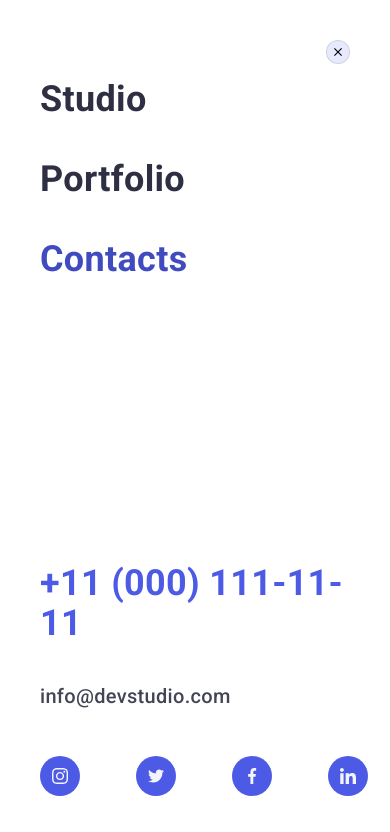
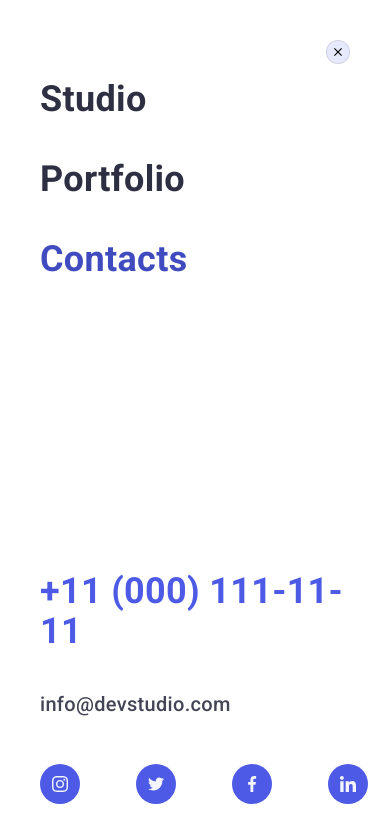
Before and after one commit to 8wondrs/goit-markup-hw-07, a plain HTML site: page index.html in a window 390 px wide. Both pictures are taken after a click on the button 359 px from the left and 35 px from the top of the page. Shown: the top 832 px of the page. Drawn offline with nearby package versions, Linux system fonts and the light colour scheme.

Commit message:
Фикс mobile-modal

```diff
--- a/css/styles.css
+++ b/css/styles.css
@@ -777,7 +777,11 @@ screen and (min-resolution: 2dppx) {
 	/* Mobile Modal */
 	.mobile-modal-container {
 		position: relative;
+		display: flex;
+		flex-direction: column;
+		justify-content: space-between;
 		width: 100%;
+		height: 100%;
 		max-width: 428px;
 		margin: 0 auto;
 		padding: 80px 40px 40px;
@@ -827,10 +831,6 @@ screen and (min-resolution: 2dppx) {
 			0px 1px 6px rgba(46, 47, 66, 0.08),
 			0px 1px 1px rgba(46, 47, 66, 0.16),
 			0px 2px 1px rgba(46, 47, 66, 0.08);
-	}
-
-	.mobile-nav {
-		margin-bottom: 284px;
 	}
 
 	.mobile-nav .link {
--- a/index.html
+++ b/index.html
@@ -67,6 +67,7 @@
 						<a href="" class="link active">Contacts</a>
 					</li>
 				</ul>
+				<div>
 					<ul class="mobile-contacts">
 						<li class="item">
 							<a href="tel:+110001111111" class="link mobile">+11 (000) 111-11-11</a>
@@ -105,6 +106,7 @@
 							</a>
 						</li>
 					</ul>
+				</div>
 			</div>
 		</div>
 	</header>
```
Lines whose indentation alone changed are shown as unchanged.
